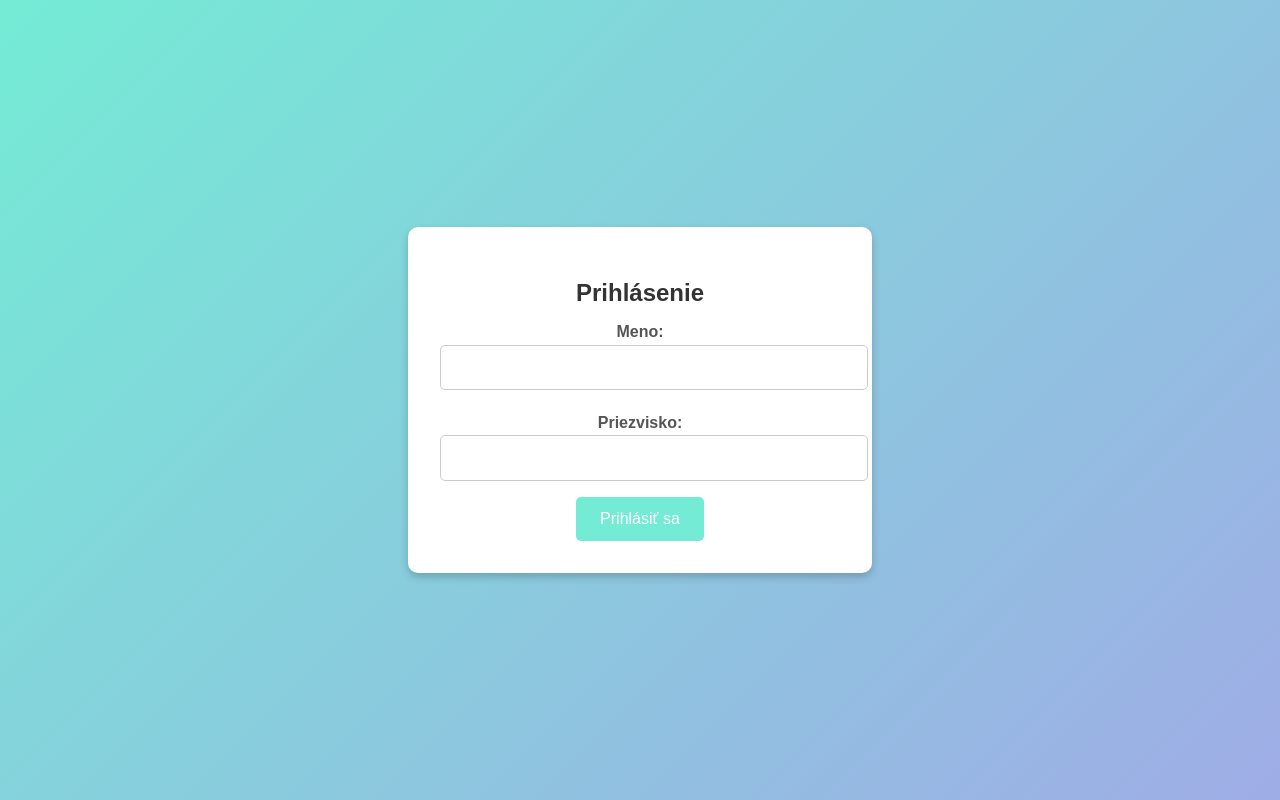
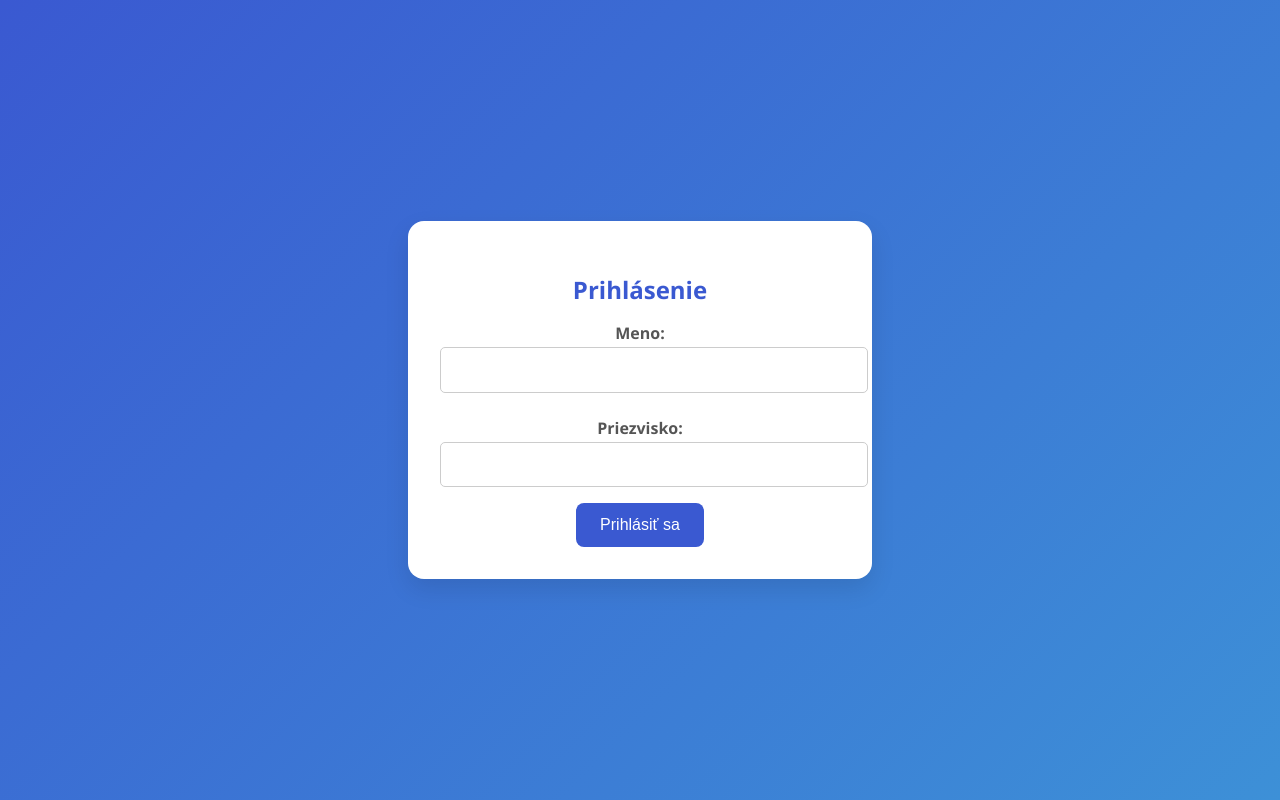
Before and after one commit to Draxlerko/Hackathon, a PHP site: page /login/login.php in a window 1280 px wide. Run offline with PHP 8.4, Linux system fonts and the light colour scheme.

Commit message:
upravene login

```diff
--- a/login/login.php
+++ b/login/login.php
@@ -43,27 +43,27 @@ if ($_SERVER['REQUEST_METHOD'] == 'POST') {
     <title>Prihlásenie</title>
     <style>
         body {
-            font-family: Arial, sans-serif;
-            background: linear-gradient(135deg, #74ebd5, #9face6);
             margin: 0;
             padding: 0;
+            font-family: 'Segoe UI', sans-serif;
+            background: linear-gradient(135deg, #3A59D1, #3D90D7); /* Rovnaké pozadie ako v cabinet_menu */
+            height: 100vh;
             display: flex;
             justify-content: center;
             align-items: center;
-            height: 100vh;
         }
         .login-container {
             background: #fff;
             padding: 2rem;
-            border-radius: 10px;
-            box-shadow: 0 4px 8px rgba(0, 0, 0, 0.2);
+            border-radius: 16px; /* Rovnaké zaoblenie ako v cabinet_menu */
+            box-shadow: 0 10px 25px rgba(0, 0, 0, 0.1); /* Rovnaký tieň ako v cabinet_menu */
             text-align: center;
             width: 100%;
             max-width: 400px;
         }
         .login-container h2 {
             margin-bottom: 1rem;
-            color: #333;
+            color: #3A59D1; /* Rovnaká farba ako v cabinet_menu */
         }
         .login-container label {
             display: block;
@@ -80,17 +80,18 @@ if ($_SERVER['REQUEST_METHOD'] == 'POST') {
             font-size: 1rem;
         }
         .login-container button {
-            background: #74ebd5;
+            background: #3A59D1; /* Rovnaká farba tlačidla ako v cabinet_menu */
             color: #fff;
             border: none;
             padding: 0.8rem 1.5rem;
             font-size: 1rem;
-            border-radius: 5px;
+            border-radius: 8px; /* Rovnaké zaoblenie ako v cabinet_menu */
             cursor: pointer;
-            transition: background 0.3s ease;
+            transition: background 0.3s ease, transform 0.2s ease;
         }
         .login-container button:hover {
-            background: #9face6;
+            background: #2f47aa; /* Hover efekt ako v cabinet_menu */
+            transform: translateY(-3px);
         }
         .error {
             color: red;
```
